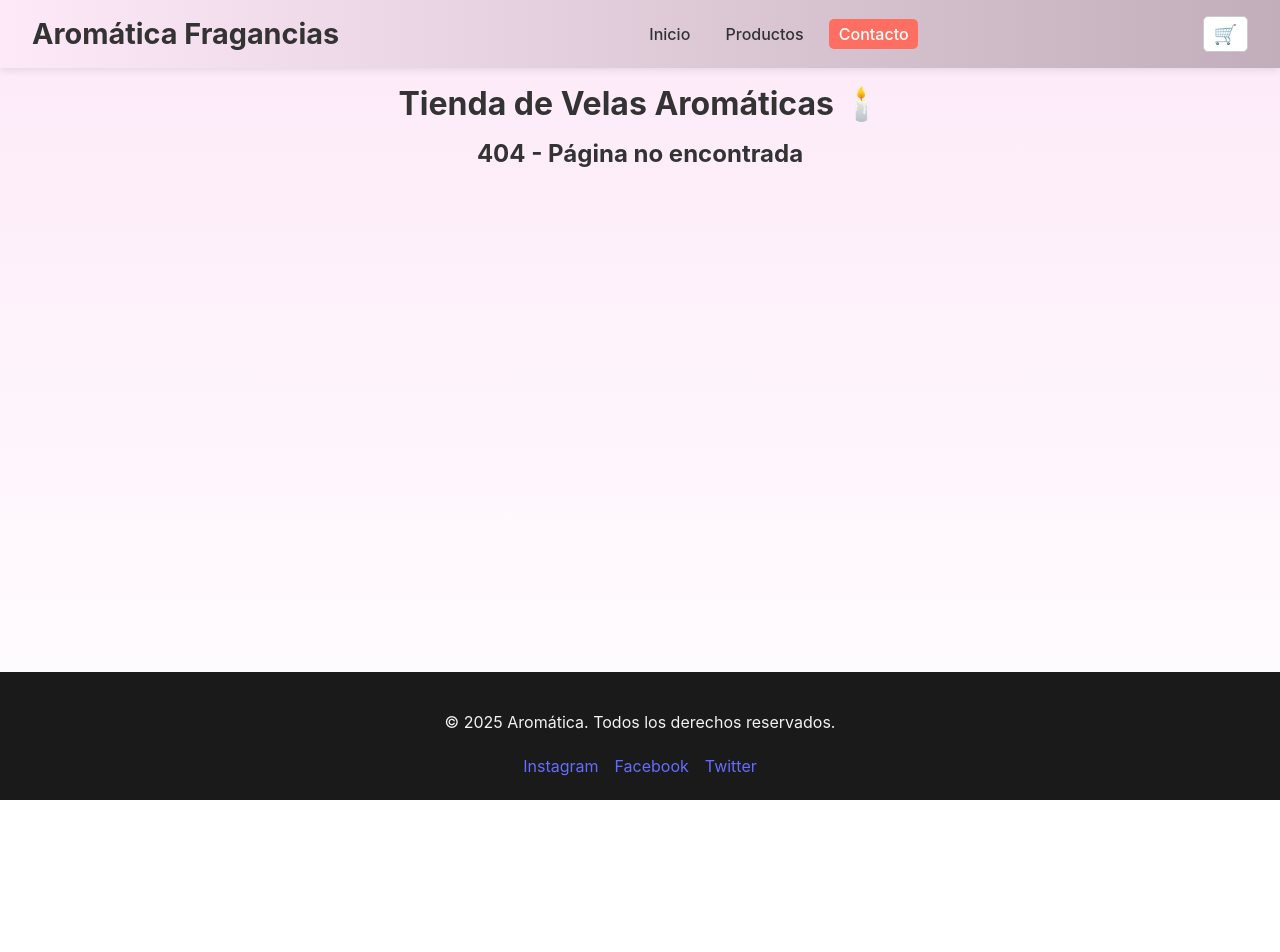
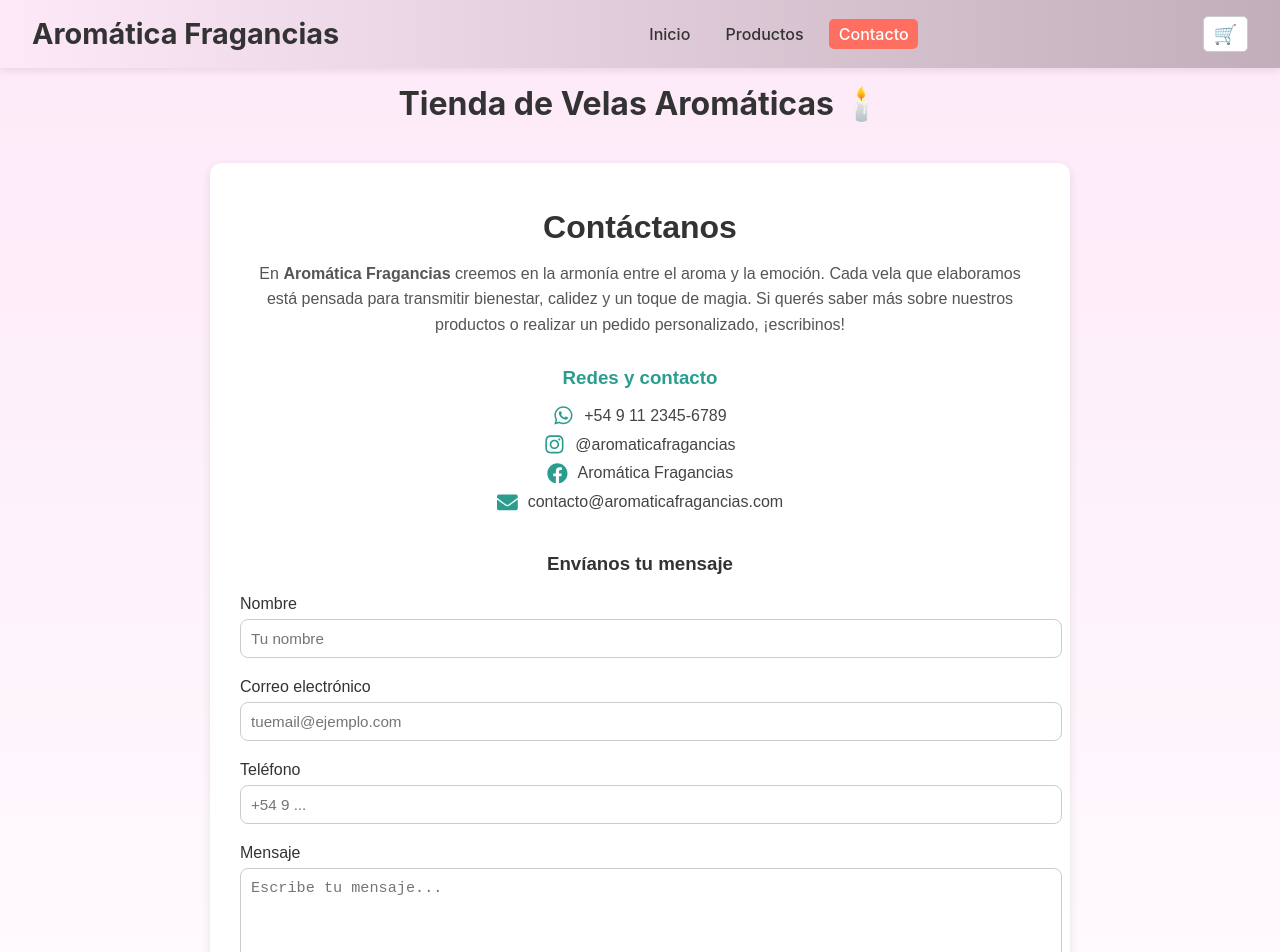
Before and after one commit to JuanVignolles/EntregaFinalVignolles, a React (Vite) app: page /contacto in a window 1280 px wide. Before the commit this address had no page. Shown: the top 952 px of the page. Before the commit the page ends 800 px from the top, so only its background shows below. Built offline with nearby package versions, Linux system fonts and the light colour scheme.

Commit message:
modificados archivos de estilo del carrusel y las ofertas en Home.jsx, y en Products.jsx

```diff
--- a/package.json
+++ b/package.json
@@ -13,6 +13,7 @@
     "firebase": "^12.3.0",
     "react": "^19.1.1",
     "react-dom": "^19.1.1",
+    "react-icons": "^5.5.0",
     "react-router-dom": "^7.9.2"
   },
   "devDependencies": {
--- a/src/App.jsx
+++ b/src/App.jsx
@@ -7,7 +7,8 @@ import Cart from "./pages/Cart.jsx";
 import CheckoutPage from "./pages/Checkout.jsx";
 import Footer from "./components/Footer.jsx";
 import Home from "./pages/Home.jsx";
-import Productos from "./pages/Products.jsx";   // 👈 importar tu nueva página
+import Productos from "./pages/Products.jsx";
+import Contact from "./pages/Contact.jsx";
 
 export default function App() {
   return (
@@ -23,6 +24,7 @@ export default function App() {
           <Route path="/item/:id" element={<ItemDetailContainer />} />
           <Route path="/cart" element={<Cart />} />
           <Route path="/checkout" element={<CheckoutPage />} />
+          <Route path="/contacto" element={<Contact />} />
           <Route path="*" element={<NotFound />} />
         </Routes>
       </div>
--- a/src/components/Carousel.css
+++ b/src/components/Carousel.css
@@ -1,23 +1,32 @@
+/* ===== CARRUSEL CONTENEDOR ===== */
 .carousel-container {
   position: relative;
   width: 100%;
-  max-width: 800px;
-  margin: auto;
+  max-width: 1000px;
+  margin: 30px auto;
   overflow: hidden;
-  border-radius: 10px;
+  border-radius: 12px;
 }
 
-.carousel-slide {
+/* ===== IMÁGENES ===== */
+.carousel-image {
   width: 100%;
+  height: 500px;
+  object-fit: fill;
+  border-radius: 12px;
+  opacity: 0;
+  transition: opacity 0.6s ease-in-out;
+  position: absolute;
+  top: 0;
+  left: 0;
 }
 
-.carousel-image {
-  width: 100%;
-  display: block;
-  border-radius: 10px;
+.carousel-image.active {
+  opacity: 1;
+  position: relative;
 }
 
-/* Botones */
+/* ===== BOTONES DE NAVEGACIÓN ===== */
 .carousel-btn {
   position: absolute;
   top: 50%;
@@ -28,33 +37,37 @@
   padding: 12px;
   cursor: pointer;
   border-radius: 50%;
-}
-
-.carousel-btn.prev {
-  left: 10px;
-}
-
-.carousel-btn.next {
-  right: 10px;
+  transition: background 0.3s;
+  font-size: 18px;
+  z-index: 2;
 }
 
 .carousel-btn:hover {
   background: rgba(0, 0, 0, 0.7);
 }
 
-/* Dots */
+.carousel-btn.prev {
+  left: 15px;
+}
+
+.carousel-btn.next {
+  right: 15px;
+}
+
+/* ===== PUNTITOS DE NAVEGACIÓN ===== */
 .carousel-dots {
   text-align: center;
   position: absolute;
   bottom: 15px;
   width: 100%;
+  z-index: 2;
 }
 
 .dot {
-  height: 12px;
-  width: 12px;
+  height: 10px;
+  width: 10px;
   margin: 0 5px;
-  background-color: #bbb;
+  background-color: rgba(255, 255, 255, 0.6);
   border-radius: 50%;
   display: inline-block;
   cursor: pointer;
@@ -62,14 +75,17 @@
 }
 
 .dot.active {
-  background-color: #333;
-}
-.carousel-image {
-  width: 100%;
-  display: none;
-  border-radius: 10px;
+  background-color: white;
 }
 
-.carousel-image.active {
-  display: block;
+/* ===== RESPONSIVO ===== */
+@media (max-width: 768px) {
+  .carousel-image {
+    height: 250px;
+  }
+
+  .carousel-btn {
+    padding: 8px;
+    font-size: 16px;
+  }
 }
--- a/src/components/Carousel.jsx
+++ b/src/components/Carousel.jsx
@@ -1,7 +1,8 @@
 import { useEffect, useState } from "react";
 import { collection, getDocs } from "firebase/firestore";
 import { db } from "../firebase/config";
-import './Carousel.css';
+import { FaChevronLeft, FaChevronRight } from "react-icons/fa";
+import "./Carousel.css";
 
 export default function Carousel() {
   const [slides, setSlides] = useState([]);
@@ -11,7 +12,7 @@ export default function Carousel() {
   useEffect(() => {
     const fetchSlides = async () => {
       try {
-        const slidesRef = collection(db, "slide"); // colección en Firestore
+        const slidesRef = collection(db, "slide");
         const snapshot = await getDocs(slidesRef);
         const slidesData = snapshot.docs.map((doc) => ({
           id: doc.id,
@@ -28,7 +29,6 @@ export default function Carousel() {
     fetchSlides();
   }, []);
 
-  // auto-play cada 3s
   useEffect(() => {
     if (slides.length > 0) {
       const interval = setInterval(() => {
@@ -38,9 +38,17 @@ export default function Carousel() {
     }
   }, [slides]);
 
+  const prevSlide = () => {
+    setIndex((prev) => (prev === 0 ? slides.length - 1 : prev - 1));
+  };
+
+  const nextSlide = () => {
+    setIndex((prev) => (prev + 1) % slides.length);
+  };
+
   if (loading) return <p>Cargando carrusel...</p>;
 
-    return (
+  return (
     <div className="carousel-container">
       {slides.map((slide, i) => (
         <img
@@ -50,6 +58,25 @@ export default function Carousel() {
           className={`carousel-image ${i === index ? "active" : "hidden"}`}
         />
       ))}
+
+      {/* Flechas */}
+      <button className="carousel-btn prev" onClick={prevSlide}>
+        <FaChevronLeft />
+      </button>
+      <button className="carousel-btn next" onClick={nextSlide}>
+        <FaChevronRight />
+      </button>
+
+      {/* Puntitos */}
+      <div className="carousel-dots">
+        {slides.map((_, i) => (
+          <span
+            key={i}
+            className={`dot ${i === index ? "active" : ""}`}
+            onClick={() => setIndex(i)}
+          ></span>
+        ))}
+      </div>
     </div>
   );
 }
--- a/src/components/Offers.css
+++ b/src/components/Offers.css
@@ -1,33 +1,55 @@
+/* ===== SECCIÓN OFERTAS ===== */
 .offers {
   padding: 2rem;
   text-align: center;
 }
 
 .offers h2 {
-  margin-bottom: 1.5rem;
+  margin-bottom: 2rem;
+  font-size: 1.8rem;
+  color: #333;
 }
 
+/* ===== GRID ===== */
 .offers-grid {
   display: grid;
-  grid-template-columns: repeat(3, 1fr);
-  gap: 1.5rem;
+  grid-template-columns: repeat(auto-fit, minmax(250px, 1fr));
+  gap: 25px;
+  justify-items: center;
 }
 
+/* ===== CARD ===== */
 .offer-card {
   background: #fff;
+  border-radius: 12px;
+  box-shadow: 0 4px 8px rgba(0, 0, 0, 0.1);
   padding: 1rem;
-  border-radius: 12px;
-  box-shadow: 0 4px 8px rgba(0,0,0,0.1);
-  transition: transform 0.2s ease;
+  transition: transform 0.3s, box-shadow 0.3s;
+  text-align: center;
+  width: 100%;
+  max-width: 300px;
 }
 
 .offer-card:hover {
   transform: scale(1.03);
+  box-shadow: 0 6px 14px rgba(0, 0, 0, 0.15);
 }
 
+/* ===== IMAGEN ===== */
 .offer-card img {
   width: 100%;
+  height: 220px;
+  object-fit: cover;
   border-radius: 8px;
+  margin-bottom: 10px;
+  background-color: #f7f7f7;
+}
+
+/* ===== TEXTO ===== */
+.offer-card h3 {
+  margin: 10px 0 5px;
+  font-size: 1.1rem;
+  color: #333;
 }
 
 .price {
@@ -46,6 +68,7 @@
   font-weight: bold;
 }
 
+/* ===== BOTÓN ===== */
 .offer-card button {
   background: #e63946;
   color: white;
@@ -53,15 +76,21 @@
   padding: 0.6rem 1.2rem;
   border-radius: 6px;
   cursor: pointer;
+  font-size: 0.95rem;
+  transition: background 0.3s;
 }
 
 .offer-card button:hover {
   background: #c02734;
 }
 
-/* Responsivo */
+/* ===== RESPONSIVO ===== */
 @media (max-width: 768px) {
   .offers-grid {
     grid-template-columns: 1fr;
   }
+
+  .offer-card img {
+    height: 200px;
+  }
 }
--- a/src/components/Offers.jsx
+++ b/src/components/Offers.jsx
@@ -39,6 +39,7 @@ export default function Offers() {
           <div key={offer.id} className="offer-card">
             <img src={offer.img} alt={offer.title} />
             <h3>{offer.title}</h3>
+            <p>{offer.description}</p>
             <p className="price">
               <span className="old">${offer.price}</span>{" "}
               <span className="new">${offer.discountPrice}</span>
--- /dev/null
+++ b/src/pages/Contact.css
@@ -0,0 +1,108 @@
+.contact-container {
+  max-width: 800px;
+  margin: 40px auto;
+  padding: 30px;
+  background: #fff;
+  border-radius: 12px;
+  box-shadow: 0 3px 10px rgba(0,0,0,0.1);
+  text-align: center;
+  font-family: 'Poppins', sans-serif;
+}
+
+.contact-container h2 {
+  color: #333;
+  margin-bottom: 15px;
+  font-size: 2rem;
+}
+
+.intro {
+  font-size: 1rem;
+  line-height: 1.6;
+  color: #555;
+  margin-bottom: 30px;
+  padding: 0 10px;
+}
+
+.social-section {
+  margin-bottom: 40px;
+}
+
+.social-section h3 {
+  margin-bottom: 15px;
+  color: #2a9d8f;
+}
+
+.social-section ul {
+  list-style: none;
+  padding: 0;
+}
+
+.social-section li {
+  display: flex;
+  align-items: center;
+  justify-content: center;
+  gap: 10px;
+  margin: 8px 0;
+  color: #444;
+  font-size: 1rem;
+}
+
+.icon {
+  color: #2a9d8f;
+  font-size: 1.3rem;
+}
+
+.contact-form {
+  text-align: left;
+  margin-top: 30px;
+}
+
+.contact-form h3 {
+  text-align: center;
+  margin-bottom: 20px;
+  color: #333;
+}
+
+.form-group {
+  margin-bottom: 20px;
+}
+
+label {
+  display: block;
+  font-weight: 500;
+  color: #333;
+  margin-bottom: 6px;
+}
+
+input,
+textarea {
+  width: 100%;
+  padding: 10px;
+  border: 1px solid #ccc;
+  border-radius: 8px;
+  font-size: 0.95rem;
+  outline: none;
+  transition: border-color 0.2s;
+}
+
+input:focus,
+textarea:focus {
+  border-color: #2a9d8f;
+}
+
+.submit-btn {
+  display: block;
+  width: 100%;
+  background-color: #2a9d8f;
+  color: #fff;
+  padding: 12px;
+  border: none;
+  border-radius: 8px;
+  cursor: pointer;
+  font-weight: bold;
+  transition: background 0.3s;
+}
+
+.submit-btn:hover {
+  background-color: #24877c;
+}
--- /dev/null
+++ b/src/pages/Contact.jsx
@@ -0,0 +1,58 @@
+import "./Contact.css";
+import { FaWhatsapp, FaInstagram, FaFacebook, FaEnvelope } from "react-icons/fa";
+
+export default function Contact() {
+  return (
+    <div className="contact-container">
+      <h2>Contáctanos</h2>
+      <p className="intro">
+        En <strong>Aromática Fragancias</strong> creemos en la armonía entre el aroma y la emoción.
+        Cada vela que elaboramos está pensada para transmitir bienestar, calidez y un toque de magia.
+        Si querés saber más sobre nuestros productos o realizar un pedido personalizado, ¡escribinos!
+      </p>
+
+      <div className="social-section">
+        <h3>Redes y contacto</h3>
+        <ul>
+          <li>
+            <FaWhatsapp className="icon" /> +54 9 11 2345-6789
+          </li>
+          <li>
+            <FaInstagram className="icon" /> @aromaticafragancias
+          </li>
+          <li>
+            <FaFacebook className="icon" /> Aromática Fragancias
+          </li>
+          <li>
+            <FaEnvelope className="icon" /> contacto@aromaticafragancias.com
+          </li>
+        </ul>
+      </div>
+
+      <form className="contact-form">
+        <h3>Envíanos tu mensaje</h3>
+        <div className="form-group">
+          <label htmlFor="nombre">Nombre</label>
+          <input type="text" id="nombre" placeholder="Tu nombre" required />
+        </div>
+
+        <div className="form-group">
+          <label htmlFor="email">Correo electrónico</label>
+          <input type="email" id="email" placeholder="tuemail@ejemplo.com" required />
+        </div>
+
+        <div className="form-group">
+          <label htmlFor="telefono">Teléfono</label>
+          <input type="tel" id="telefono" placeholder="+54 9 ..." />
+        </div>
+
+        <div className="form-group">
+          <label htmlFor="mensaje">Mensaje</label>
+          <textarea id="mensaje" rows="5" placeholder="Escribe tu mensaje..." required />
+        </div>
+
+        <button type="submit" className="submit-btn">Enviar mensaje</button>
+      </form>
+    </div>
+  );
+}
--- a/src/pages/Products.css
+++ b/src/pages/Products.css
@@ -1,38 +1,116 @@
 .productos {
-  padding: 2rem;
+  padding: 20px 10px;
   text-align: center;
+  max-width: 1200px;
+  margin: 0 auto;
 }
 
-.categorias-grid {
-  display: grid;
-  grid-template-columns: repeat(auto-fit, minmax(200px, 1fr));
-  gap: 2rem;
-  margin-top: 2rem;
+.seccion {
+  margin-bottom: 60px;
 }
 
-.card {
+.titulo-categoria {
+  margin-bottom: 20px;
+  color: #333;
+  font-size: 1.6rem;
+  font-weight: 600;
+}
+
+.productos-grid {
+  display: grid;
+  grid-template-columns: repeat(auto-fit, minmax(250px, 1fr));
+  gap: 15px; /* 🔥 menos separación */
+  justify-items: center;
+  align-items: stretch;
+  margin: 0 auto;
+  width: 95%; /* 🔥 aprovecha más el ancho */
+}
+
+.producto-card {
+  background: #fff;
+  border-radius: 10px;
+  box-shadow: 0 2px 8px rgba(0, 0, 0, 0.1);
+  padding: 12px;
+  cursor: pointer;
+  transition: transform 0.2s ease, box-shadow 0.2s ease;
+  overflow: hidden;
+  width: 100%;
+  max-width: 260px; /* 🔥 más angosto */
   display: flex;
   flex-direction: column;
-  align-items: center;
-  text-decoration: none;
-  background: #fff;
-  border-radius: 12px;
-  overflow: hidden;
-  box-shadow: 0 2px 6px rgba(0,0,0,0.15);
-  transition: transform 0.2s;
+  justify-content: space-between;
 }
 
-.card:hover {
-  transform: scale(1.05);
+.producto-card:hover {
+  transform: scale(1.03);
+  box-shadow: 0 4px 12px rgba(0, 0, 0, 0.15);
 }
 
-.card img {
+.producto-card img {
   width: 100%;
-  height: 150px;
-  object-fit: cover;
+  height: 200px; /* 🔥 tamaño fijo uniforme */
+  object-fit: cover; /* mantiene proporción y recorta exceso */
+  border-radius: 8px;
+  display: block;
+  background-color: #f5f5f5; /* opcional, por si tarda en cargar */
 }
 
-.card h3 {
-  margin: 1rem 0;
-  color: #333;
+.producto-card h3 {
+  margin: 10px 0 5px;
+  font-size: 1.1rem;
 }
+
+.producto-detalle {
+  margin-top: 8px;
+  text-align: left;
+}
+
+.precio {
+  font-weight: bold;
+  color: #2a9d8f;
+  font-size: 1rem;
+}
+
+.producto-detalle button {
+  background: #e76f51;
+  color: white;
+  border: none;
+  padding: 8px 12px;
+  border-radius: 5px;
+  cursor: pointer;
+  margin-top: 8px;
+  font-size: 0.9rem;
+  align-self: flex-start;
+}
+
+.producto-detalle button:hover {
+  background: #d65a3f;
+}
+
+/* 📱 Responsive */
+@media (max-width: 768px) {
+  .productos-grid {
+    grid-template-columns: repeat(2, 1fr);
+    gap: 10px;
+  }
+
+  .producto-card {
+    max-width: 180px;
+    padding: 10px;
+  }
+
+  .producto-card img {
+    height: 120px;
+  }
+}
+
+@media (max-width: 480px) {
+  .productos-grid {
+    grid-template-columns: 1fr 1fr;
+    gap: 8px;
+  }
+
+  .producto-card {
+    max-width: 160px;
+  }
+}
--- a/src/pages/Products.jsx
+++ b/src/pages/Products.jsx
@@ -1,25 +1,65 @@
-import { Link } from "react-router-dom";
+import { useEffect, useState } from "react";
+import { collection, getDocs } from "firebase/firestore";
+import { db } from "../firebase/config";
+import { useCart } from "../context/CartContext";
+import Loader from "../components/Loader";
 import "./Products.css";
 
 export default function Productos() {
-  const categorias = [
-    { id: "florales", nombre: "Florales", img: "/img/florales.jpg" },
-    { id: "citricas", nombre: "Cítricas", img: "/img/citricas.jpg" },
-    { id: "amaderadas", nombre: "Amaderadas", img: "/img/amaderadas.jpg" },
-    { id: "frutales", nombre: "Frutales", img: "/img/frutales.jpg" },
-  ];
+  const [productos, setProductos] = useState([]);
+  const [loading, setLoading] = useState(true);
+  const { addToCart } = useCart();
+
+  useEffect(() => {
+    const fetchProductos = async () => {
+      try {
+        const snapshot = await getDocs(collection(db, "products"));
+        const data = snapshot.docs.map((doc) => ({ id: doc.id, ...doc.data() }));
+        console.log("Productos cargados:", data);
+        setProductos(data);
+      } catch (error) {
+        console.error("Error cargando productos:", error);
+      } finally {
+        setLoading(false);
+      }
+    };
+    fetchProductos();
+  }, []);
+
+  // 🔥 categorías correctas
+  const categorias = ["florales", "dulces", "amaderadas", "citricas"];
+
+  if (loading) return <Loader />;
 
   return (
     <div className="productos">
       <h2>Nuestras Categorías</h2>
-      <div className="categorias-grid">
-        {categorias.map((cat) => (
-          <Link key={cat.id} to={`/categoria/${cat.id}`} className="card">
-            <img src={cat.img} alt={cat.nombre} />
-            <h3>{cat.nombre}</h3>
-          </Link>
-        ))}
-      </div>
+
+      {categorias.map((cat) => (
+        <div key={cat} className="seccion">
+          <h3 className="titulo-categoria">
+            {cat.charAt(0).toUpperCase() + cat.slice(1)}
+          </h3>
+
+          <div className="productos-grid"> {/* 👈 clase corregida */}
+            {productos
+              .filter((p) => p.category === cat)
+              .map((p) => (
+                <div key={p.id} className="producto-card">
+                  <img src={p.img} alt={p.title} />
+                  <h3>{p.title}</h3>
+                  <div className="producto-detalle">
+                    <p>{p.description}</p>
+                    <p className="precio">{p.price} ARS</p>
+                    <button onClick={() => addToCart(p, 1)}>
+                      Agregar al carrito
+                    </button>
+                  </div>
+                </div>
+              ))}
+          </div>
+        </div>
+      ))}
     </div>
   );
 }
```
Also changed, not shown: 1 other file (tests, documents, lock files or other folders).
